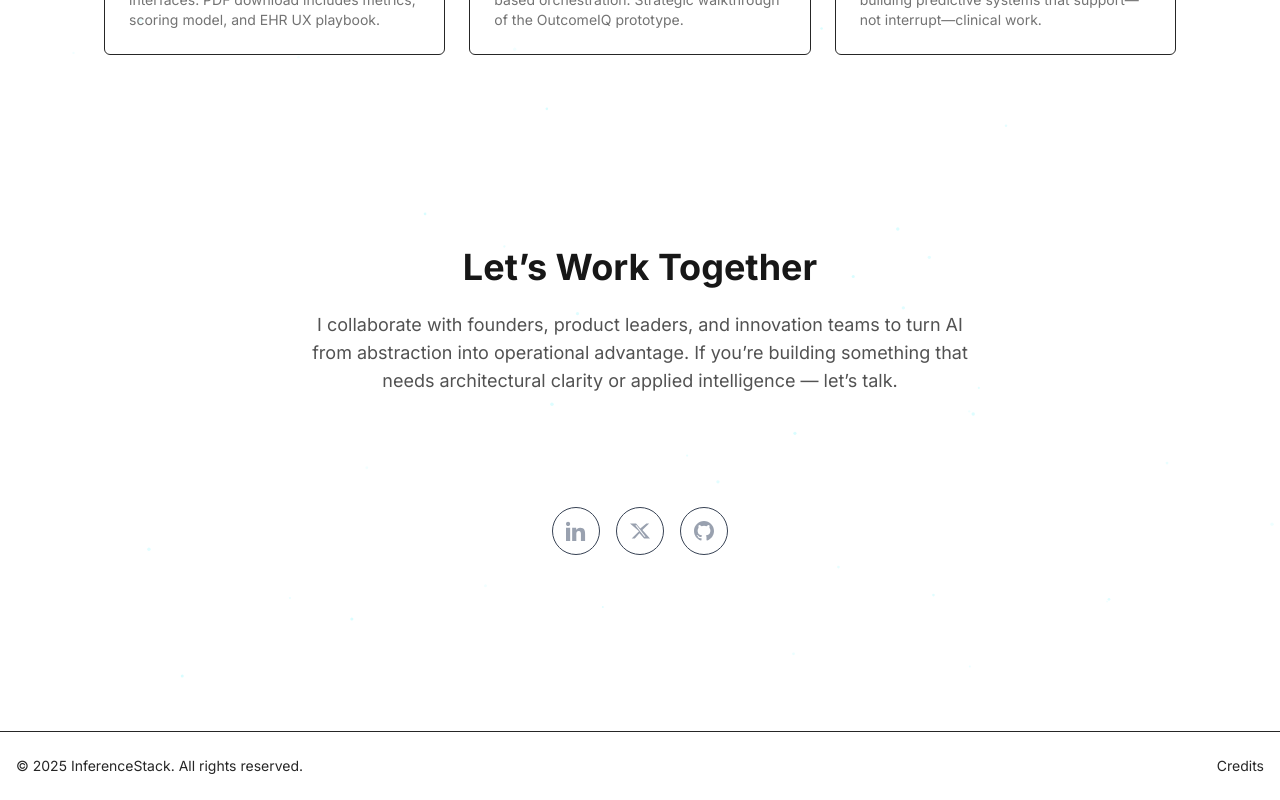
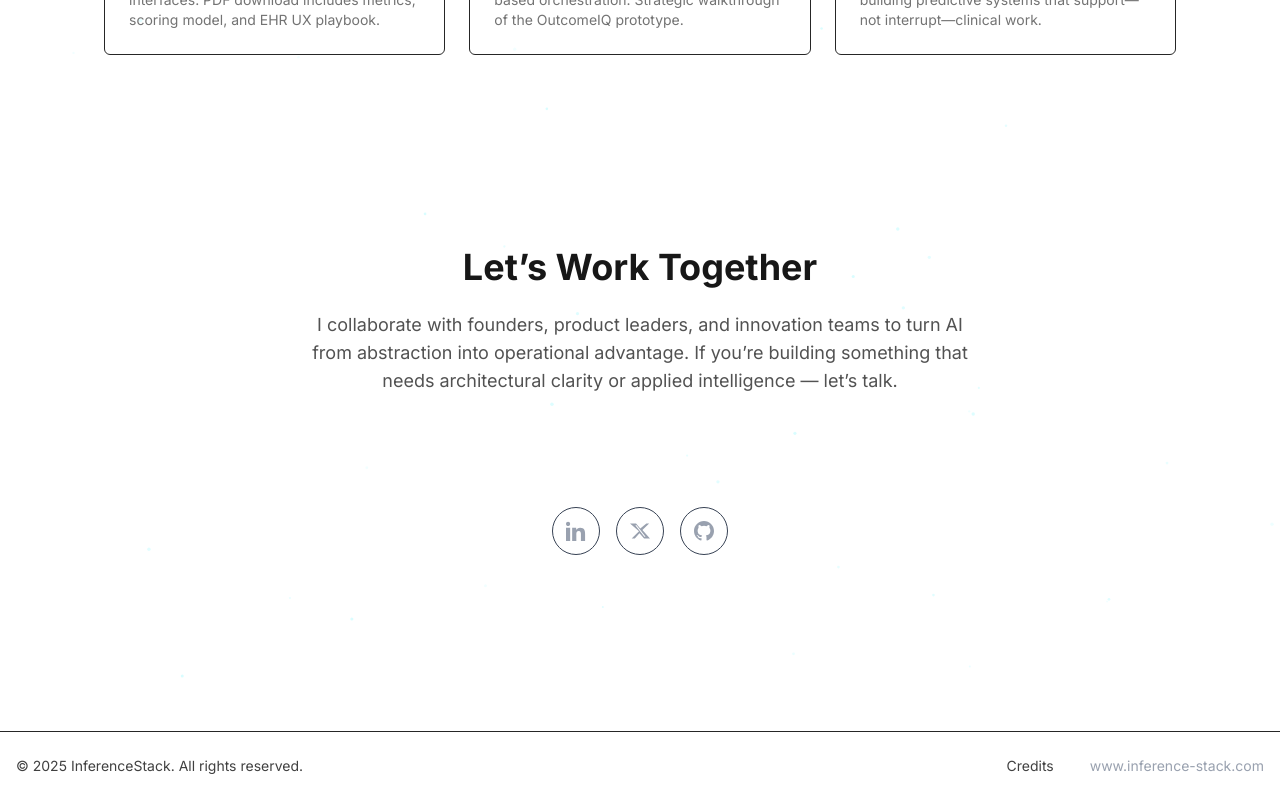
Before and after one commit to reactlabs-dev/inference-stack, a Next.js app: page / in a window 1280 px wide. Shown: the part 2958-3758 px from the top of the page. Built offline with nearby package versions, Linux system fonts and the light colour scheme.

Commit message:
update footer

```diff
--- a/src/components/CreditsModal.tsx
+++ b/src/components/CreditsModal.tsx
@@ -21,7 +21,7 @@ const CreditsModal = ({ isOpen, onClose }: { isOpen: boolean; onClose: () => voi
 
         <div className="text-sm text-gray-600 dark:text-gray-400 space-y-3 leading-relaxed">
           <p>
-            This portfolio was fully designed and developed by <strong>Matt Vegas</strong>.
+            This portfolio was designed and developed by <strong>Matt Vegas</strong>.
             Every element — from interface architecture to deployment strategy — was crafted with intent.
           </p>
 
--- a/src/components/layout/Footer.tsx
+++ b/src/components/layout/Footer.tsx
@@ -8,7 +8,7 @@ export const Footer = () => {
 
   return (
     <>
-      <footer className="w-full border-t border-neutral-800 py-6 px-4 text-sm text-neutral-800 bg-white dark:bg-black relative">
+      <footer className="w-full border-t border-neutral-800 py-6 px-4 text-sm text-neutral-700 bg-white dark:bg-black relative">
         <div className="max-w-7xl mx-auto flex flex-col md:flex-row justify-between items-center gap-2">
           <span>
             © {new Date().getFullYear()} InferenceStack. All rights reserved.
@@ -21,6 +21,7 @@ export const Footer = () => {
             >
               Credits
             </button>
+            &nbsp;<span className="text-gray-400">www.inference-stack.com</span>
           </div>
         </div>
       </footer>
```
